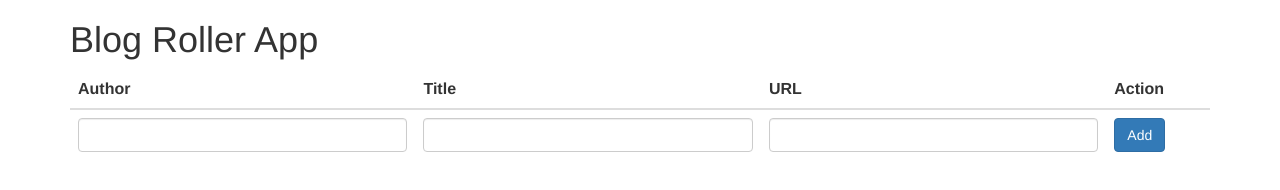
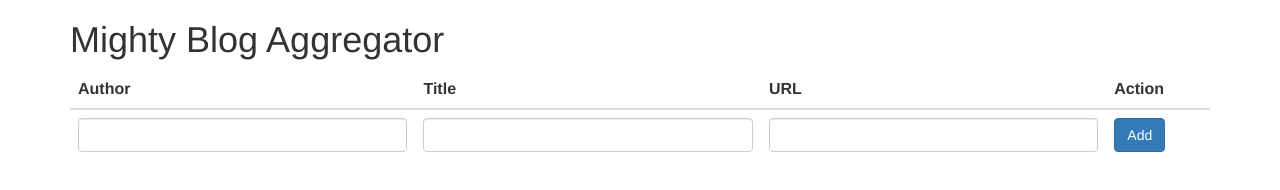
Before and after one commit to mcardacci/backboneJS_blog_roller, a website: page public/index.html in a window 1280 px wide. Drawn offline with Linux system fonts and the light colour scheme; no server answers.

Commit message:
renames title

```diff
--- a/public/index.html
+++ b/public/index.html
@@ -2,11 +2,11 @@
 <head>
   <link rel="stylesheet" type="text/css" href="bower_components/bootstrap/dist/css/bootstrap.css">
   <meta charset="UTF-8">
-  <title>Blog Roller App</title>
+  <title>Blog Aggregator</title>
 </head>
 <body>
   <div class="container">
-    <h1>Blog Roller App</h1>
+    <h1>Mighty Blog Aggregator</h1>
 
     <table class="table">
       <thead>
```
